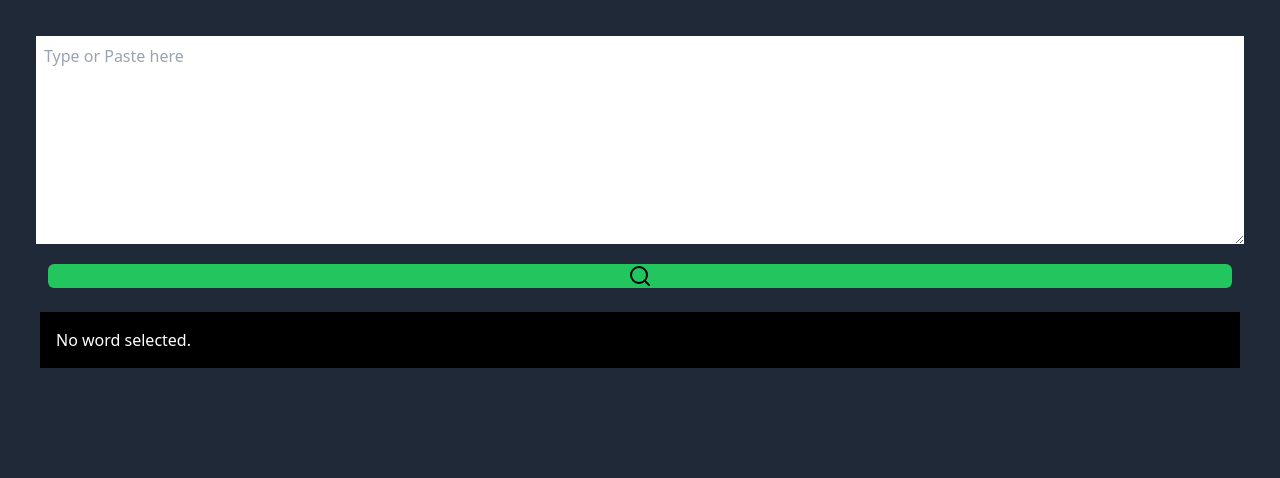
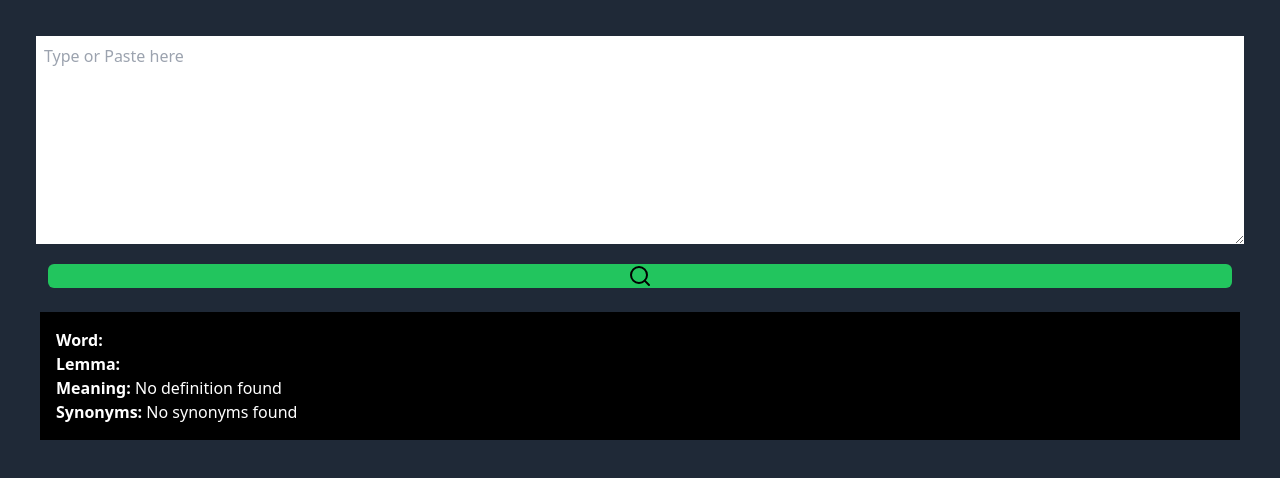
Before and after one commit to Inryoku/Fukurou, a React (Vite) app: page / in a window 1280 px wide. Shown: the top 478 px of the page. Built offline with nearby package versions, Linux system fonts and the light colour scheme.

Commit message:
update a bit about fetch

```diff
--- a/src/App.jsx
+++ b/src/App.jsx
@@ -18,9 +18,6 @@ function DataManager() {
     setSplitText(text.match(/(\w+|[^\s\w])/g) || []); // 正規表現で分割
   };
 
-  const [lemma, setLemma] = useState(null);
-  const [meaning, setMeaning] = useState(null);
-  const [synonyms, setSynonyms] = useState(null);
   const [fetchedWordData, setFetchedWordData] = useState({});
 
   const lemmatizeWord = (word) => {
@@ -29,9 +26,9 @@ function DataManager() {
       nlp(word).verbs().toInfinitive().out() ||
       nlp(word).nouns().toSingular().out() ||
       word; // 該当がなければそのまま
-    setLemma(lemmatizedWord);
     return lemmatizedWord; // 結果を返す
   };
+
   const fetchMeaning = async (word) => {
     try {
       const response = await fetch(
@@ -39,40 +36,45 @@ function DataManager() {
       );
       const data = await response.json();
       console.log("Meaning of word: ", data);
-      setMeaning(data);
+      return data;
     } catch (error) {
       console.error("Error fetching meaning: ", error);
-      setMeaning(null);
+      return null;
     }
   };
-
   const fetchSynonyms = async (word) => {
     try {
       const response = await fetch(`https://api.datamuse.com/words?ml=${word}`);
       const data = await response.json();
       console.log("Synonyms of word: ", data);
-      setSynonyms(data);
+      return data;
     } catch (error) {
       console.error("Error fetching synonyms: ", error);
-      setSynonyms(null);
+      return null;
     }
   };
 
   const handleWordClick = async (word) => {
-    console.log("Clicked word: ", word);
-    const lemmatizedWord = lemmatizeWord(word); // 原型化
-    await fetchMeaning(lemmatizedWord); // 意味を取得
-    await fetchSynonyms(lemmatizedWord); // 類義語を取得
+    try {
+      console.log("Clicked word: ", word);
+      const lemmatizedWord = lemmatizeWord(word);
 
-    // データを統合してセット
-    setFetchedWordData({
-      word,
-      lemma: lemmatizedWord,
-      meaning,
-      synonyms,
-    });
+      // 並行して複数のAPIリクエストを実行
+      const [meaningResponse, synonymsResponse] = await Promise.all([
+        fetchMeaning(lemmatizedWord),
+        fetchSynonyms(lemmatizedWord),
+      ]);
+
+      setFetchedWordData({
+        baseWord: word,
+        lemma: lemmatizedWord,
+        meaning: meaningResponse,
+        synonyms: synonymsResponse,
+      });
+    } catch (error) {
+      console.error("Error processing word:", error);
+    }
   };
-
   return (
     <>
       <InputArea onSendText={handleTextInterpret} />
@@ -145,10 +147,10 @@ function DisplayArea({ splitText, onWordClick }) {
 function MeaningArea({ wordData }) {
   return (
     <div className="bg-black text-white p-4 m-2">
-      {wordData.word ? (
+      {wordData ? (
         <>
           <p>
-            <strong>Word:</strong> {wordData.word}
+            <strong>Word:</strong> {wordData.baseWord}
           </p>
           <p>
             <strong>Lemma:</strong> {wordData.lemma}
@@ -160,9 +162,12 @@ function MeaningArea({ wordData }) {
               : "No definition found"}
           </p>
           <p>
-            <strong>Synonyms:</strong>{" "}
+            <strong>Synonyms:</strong> {""}
             {wordData.synonyms
-              ? wordData.synonyms.map((synonym) => synonym.word).join(", ")
+              ? wordData.synonyms
+                  .slice(0, 5)
+                  .map((synonym) => synonym.word)
+                  .join(", ")
               : "No synonyms found"}
           </p>
         </>
```
